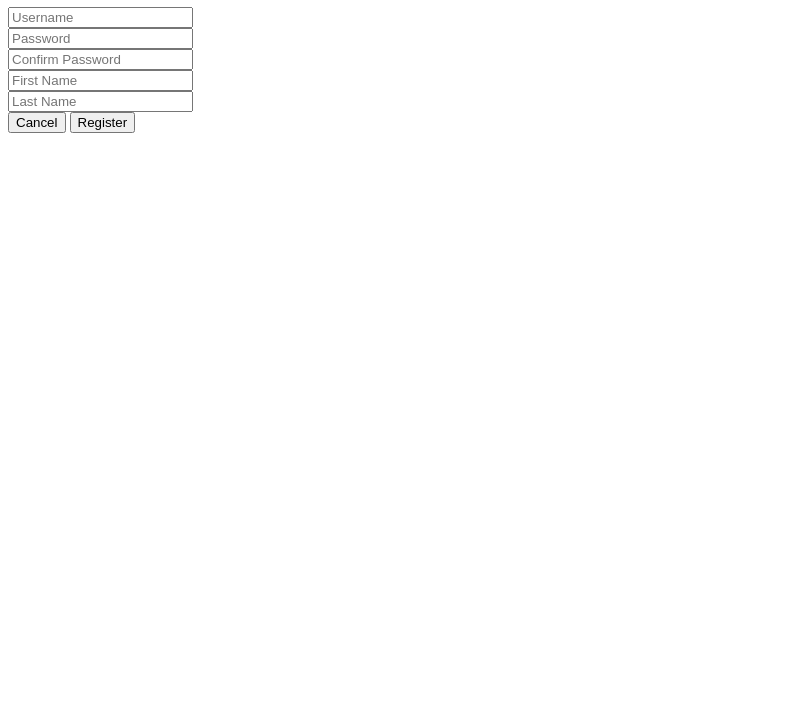
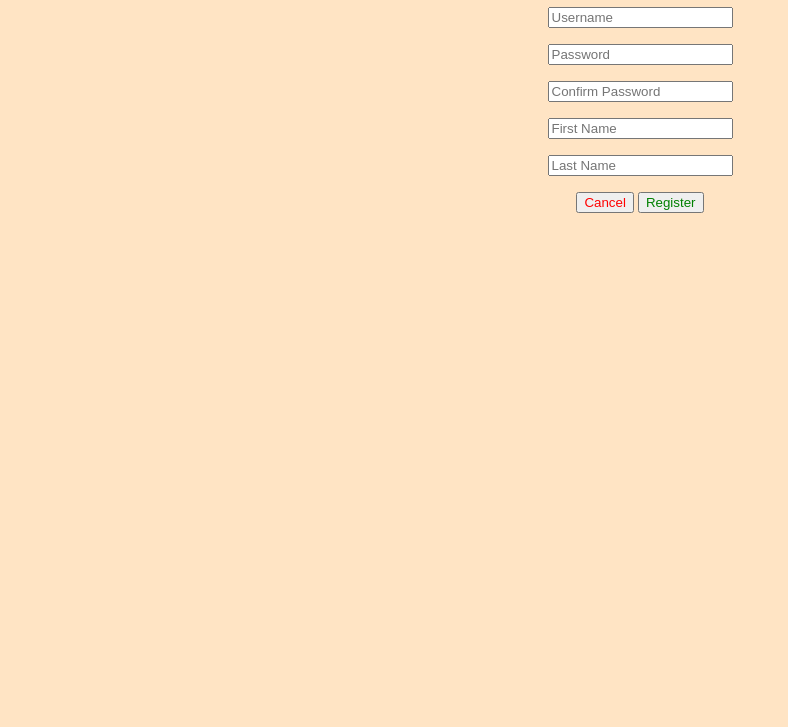
Before and after one commit to ValdezJamesAndrei/ITPC_3_Prelim_Exam, a plain HTML site: page register.html in a window 1280 px wide. Shown: the part 73-800 px from the top of the page, without its empty margins (0-788 px from the left). Drawn offline with Linux system fonts and the light colour scheme.

Commit message:
7th Commit

```diff
--- a/register.html
+++ b/register.html
@@ -3,29 +3,73 @@
 <head>
 
     <title>Register</title>
+    <style>
+        .Background
+        {
+            background-color: bisque;
+        }
+        .HeaderStyle
+      {
+        text-align: center;
+      }
+       .UsernameStyle
+      {
+        text-align: center;margin-bottom: 1rem;
+       }
+        .PasswordStyle
+       {
+        text-align: center;margin-bottom: 1rem;
+       }
+
+       .ConfirmPasswordStyle
+       {
+        text-align: center;margin-bottom: 1rem;
+       }
+       .FirstNameStyle
+       {
+        text-align: center;margin-bottom: 1rem;
+       }
+       .LastNameStyle
+       {
+        text-align: center;margin-bottom: 1rem;
+
+       }
+        .ButtonStyle
+        {
+            text-align: center;margin-bottom: 1rem;
+        }
+       .CancelButton
+       {
+        color: red;
+       }
+       .RegisterButton
+       {
+        color: green;
+       }
+    </style>
 </head>
-<body>
-    <h1>Registration</h1>
-    <div>
+<body class="Background">
+    <h1 class="HeaderStyle">Registration</h1>
+    <div class="UsernameStyle">
         <input type="text" placeholder="Username">
     </div>
-    <div>
+    <div class="PasswordStyle">
         <input type="text" placeholder="Password">
     </div>
-    <div>
+    <div class="ConfirmPasswordStyle">
         <input type="text" placeholder="Confirm Password">
     </div>
-    <div>
+    <div class="FirstNameStyle">
         <input type="text" placeholder="First Name">
     </div>
-    <div>
+    <div class="LastNameStyle">
         <input type="text" placeholder="Last Name">
     </div>
-    <div>
-        <button>
+    <div class="ButtonStyle">
+        <button class="CancelButton">
             Cancel
         </button>
-        <button>
+        <button class="RegisterButton">
            Register
         </button>
     </div>
```
